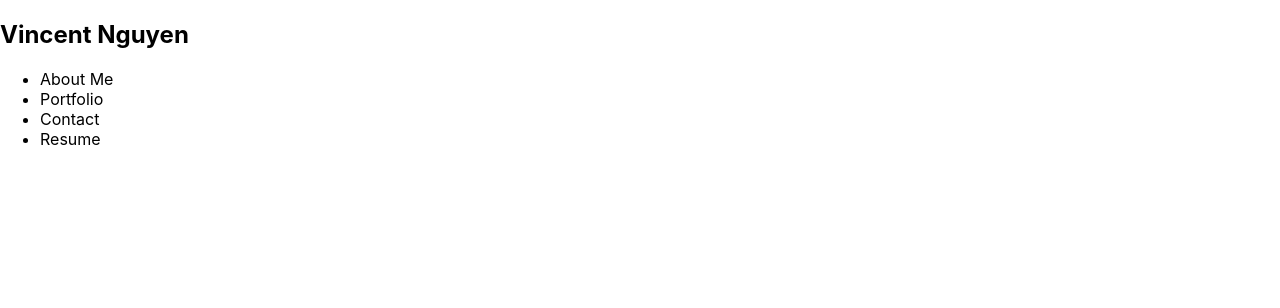
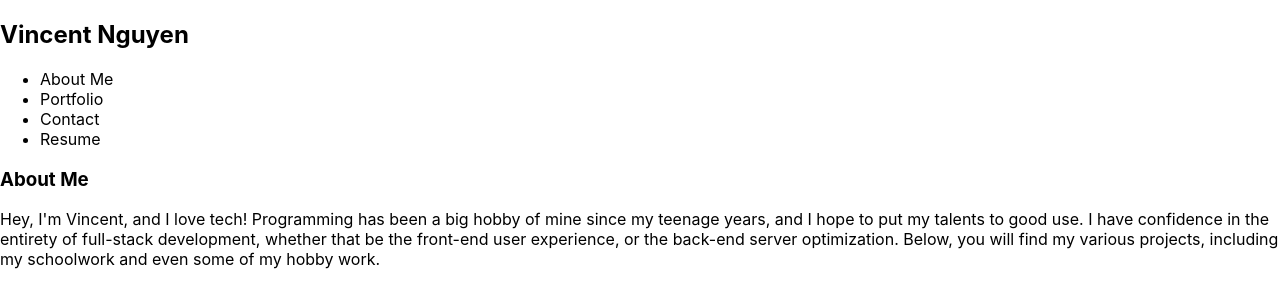
Before and after one commit to NG-Vincent/Challenge-ReactPortfolio, a React (Create React App) app: page / in a window 1280 px wide. Shown: the top 308 px of the page. Built offline with nearby package versions, Linux system fonts and the light colour scheme.

Commit message:
about component initial structure

```diff
--- a/src/App.js
+++ b/src/App.js
@@ -1,10 +1,14 @@
 import "./App.css";
 import Nav from "./components/Nav";
+import About from "./components/About";
 
 function App() {
    return (
       <div>
          <Nav />
+         <main>
+            <About />
+         </main>
       </div>
    );
 }
--- /dev/null
+++ b/src/components/About.js
@@ -0,0 +1,19 @@
+import React, { useEffect } from "react";
+
+function About(props) {
+   return (
+      <div>
+         <h3>About Me</h3>
+         <p>
+            Hey, I'm Vincent, and I love tech! Programming has been a big hobby
+            of mine since my teenage years, and I hope to put my talents to good
+            use. I have confidence in the entirety of full-stack development,
+            whether that be the front-end user experience, or the back-end
+            server optimization. Below, you will find my various projects,
+            including my schoolwork and even some of my hobby work.
+         </p>
+      </div>
+   );
+}
+
+export default About;
```
